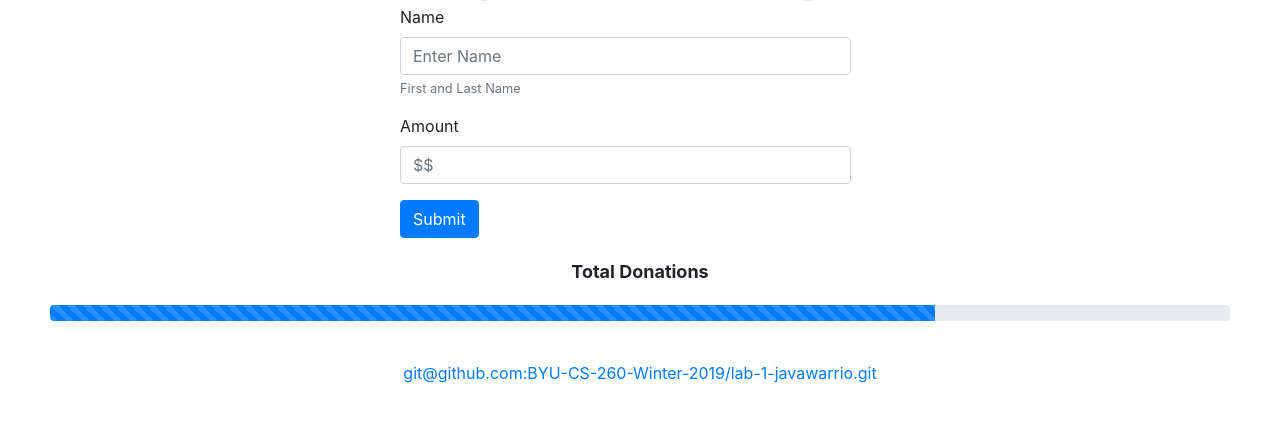
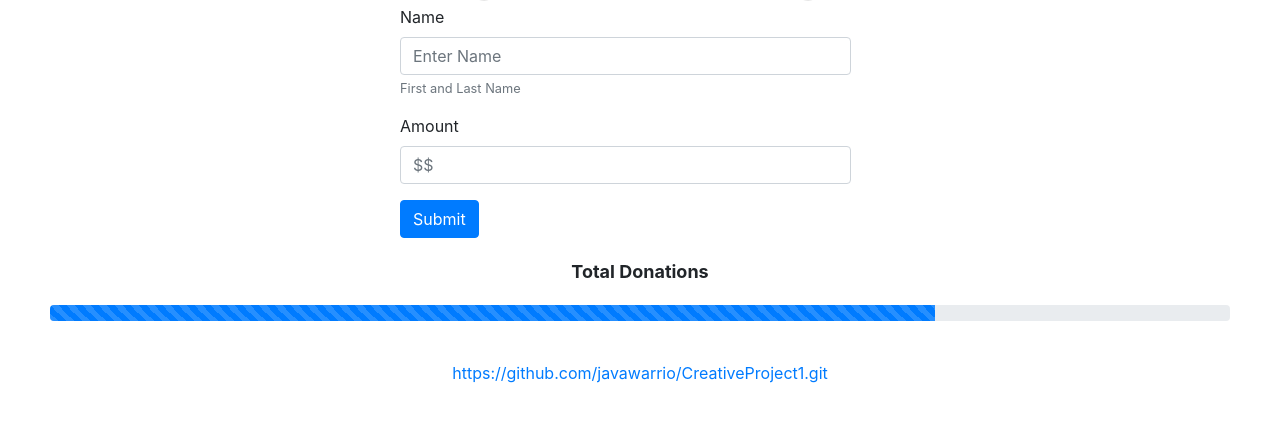
Before and after one commit to javawarrio/CreativeProject1, a plain HTML site: page comment.html in a window 1280 px wide. Shown: the part 158-580 px from the top of the page. Drawn offline with nearby package versions, Linux system fonts and the light colour scheme.

Commit message:
second commit

```diff
--- a/comment.html
+++ b/comment.html
@@ -65,7 +65,7 @@
   </div>
 
   <footer class = "center">
-    <a href= "git@github.com:BYU-CS-260-Winter-2019/lab-1-javawarrio.git" > git@github.com:BYU-CS-260-Winter-2019/lab-1-javawarrio.git </a>
+    <a href= "https://github.com/javawarrio/CreativeProject1.git" > https://github.com/javawarrio/CreativeProject1.git </a>
   </footer>
 
   <script src="https://code.jquery.com/jquery-3.3.1.slim.min.js" integrity="sha384-q8i/X+965DzO0rT7abK41JStQIAqVgRVzpbzo5smXKp4YfRvH+8abtTE1Pi6jizo" crossorigin="anonymous"></script>
```
Also changed, not shown: index.html (+1 -1 lines), listing.html (+1 -1 lines), posting.html (+1 -1 lines).
